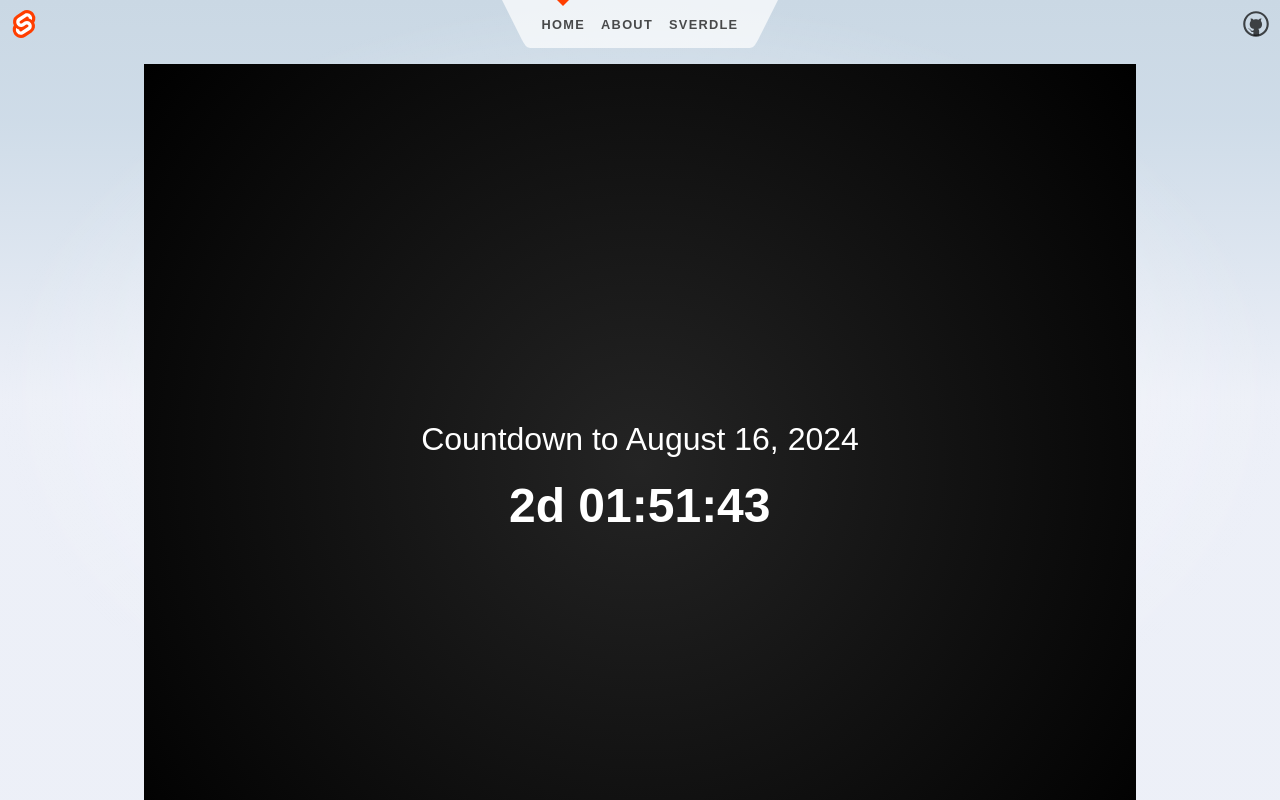
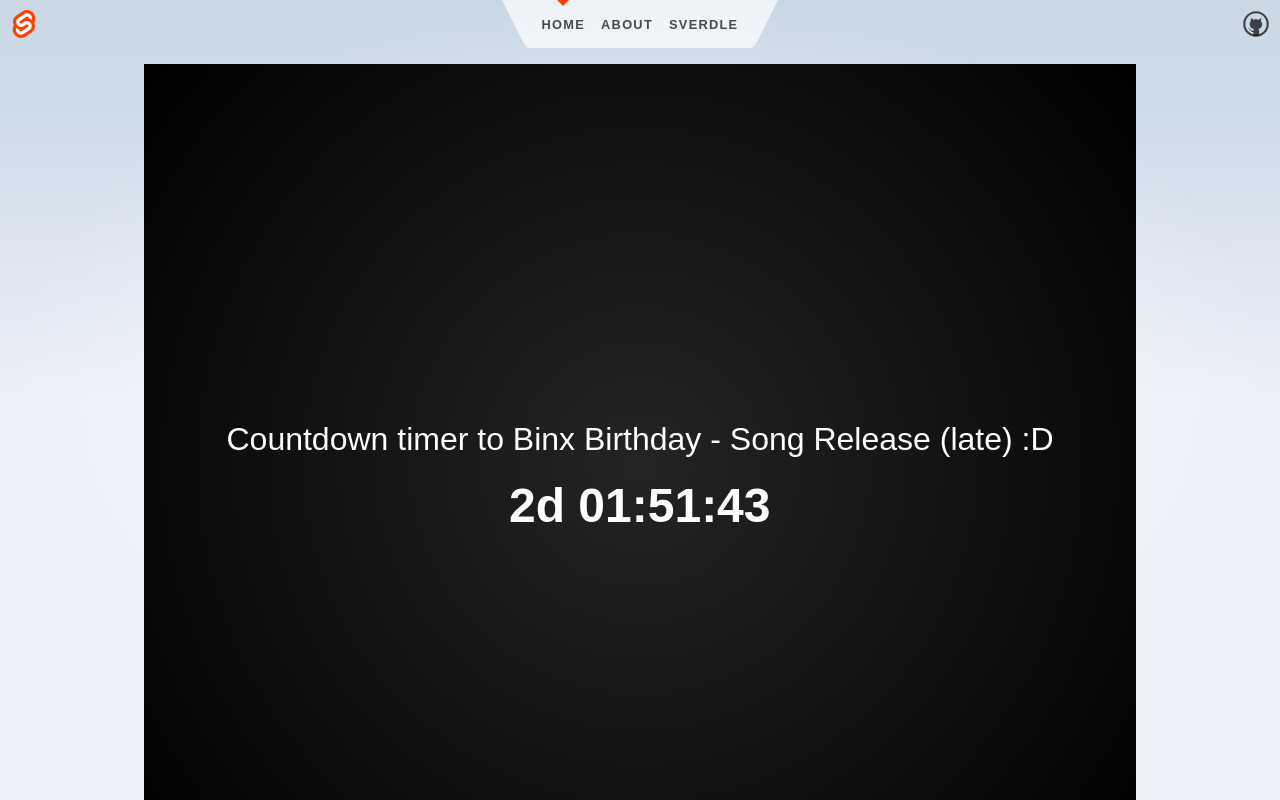
Before and after one commit to Boruchigor/song-releas-timer, a SvelteKit app: page / in a window 1280 px wide. Shown: the top 800 px of the page. Built offline with nearby package versions, Linux system fonts and the light colour scheme.

Commit message:
Update +page.svelte

```diff
--- a/src/routes/+page.svelte
+++ b/src/routes/+page.svelte
@@ -34,7 +34,7 @@
 </svelte:head>
 
 <section>
-	<h1>Countdown to August 16, 2024</h1>
+	<h1>Countdown timer to Binx Birthday - Song Release (late) :D</h1>
 	<div class="timer">
 		<span>{days}d {formatTime(hours)}:{formatTime(minutes)}:{formatTime(seconds)}</span>
 	</div>
```
